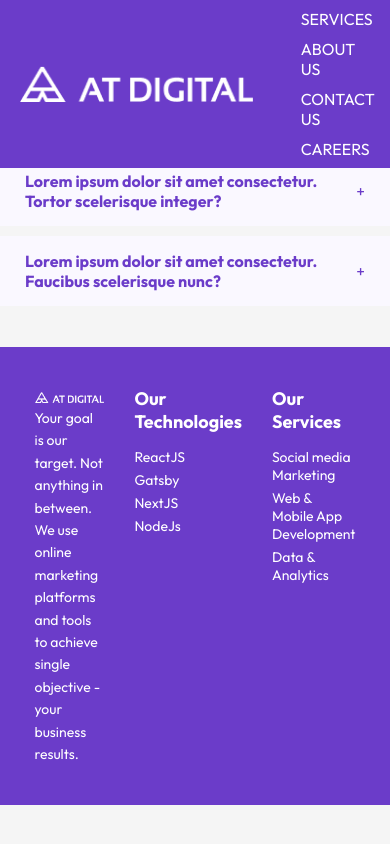
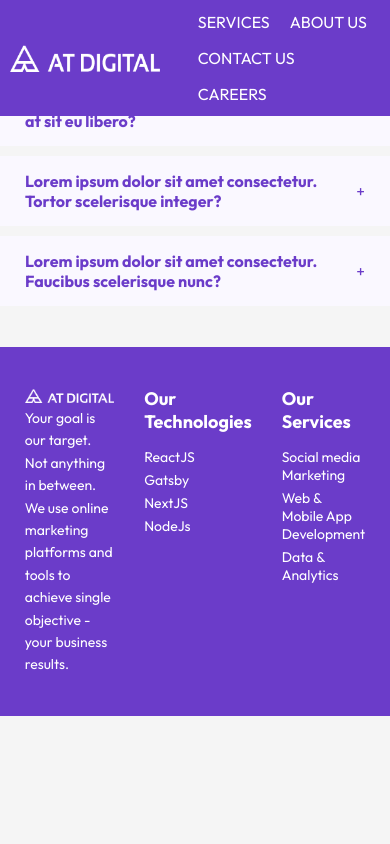
Before and after one commit to sreeginy/task_front-end, a React (Create React App) app: page /get-free-consultation in a window 390 px wide. Built offline with nearby package versions, Linux system fonts and the light colour scheme; the HTML template or start-up script is replaced by a standard one.

Commit message:
add responsive screen sizes

```diff
--- a/src/components/Consultations/Consultations.css
+++ b/src/components/Consultations/Consultations.css
@@ -56,5 +56,4 @@
 .Consultations{
     margin-bottom: 8%;
     margin-top: 3%;
-    text-align: left;
 }
--- a/src/components/Hero/Hero.css
+++ b/src/components/Hero/Hero.css
@@ -10,31 +10,45 @@
 }
 
 .box {
+    width: 630px;
+    height: 306px;
     margin-top: 354px;
     margin-left: 80px;
     padding: 24px 40px 32px 40px;
     gap: 20px;
     opacity: 0px;
     background: linear-gradient(to bottom right, #1CBDDD, #4DCA79);
+    font-size: 48px;
+    font-weight: 700;
+    line-height: 48px;
+    letter-spacing: -0.02em;
+    text-align: left;
 
-
-font-size: 48px;
-font-weight: 700;
-line-height: 48px;
-letter-spacing: -0.02em;
-text-align: left;
 
   }
 
-  .button {
+  .box-align{
+    margin-top: 354px;
+  }
+
+  .box .box-text{
+    color: #fff;
+    size: 48px;
+    line-height: 48px;
+    font-family: Inter;
+    letter-spacing: -2%;
+    font-weight: 700;
+
+  }
+
+  .box .button {
     background-color: #F28D35;
     width: 214px;
     height: 38px;
-    padding: 12px 20px;
+    font-size: 14px;
+    line-height: 14px;
+    letter-spacing: -2;
+    gap: 8px;
     border-radius: 4px;
-    opacity: 0px;
-    font-size: 16px;
-    cursor: pointer;
-    border: 0;
-    outline: 0;
+    padding: 12px, 20px, 12px, 20px;
 }
--- a/src/components/Hero/Hero.jsx
+++ b/src/components/Hero/Hero.jsx
@@ -15,29 +15,30 @@
   return (
 
     <div className='hero section'>
-
+      <div className='box-align'>
       <Box
           height={306}
           width={630}
           my={4}
           display="flex"
-  flexDirection="column" // Set flex direction to column
-  alignItems="flex-start" // Align items to start (left)
+          flexDirection="column"
+          alignItems="flex-start"
           gap={4}
           p={2}
           className="box"
         >
-  <Box>
+        <Box className='box-text'>
           We Crush Your Competitors, Goals, And Sales Records - Without The B.S.
         </Box>
-  <Box alignSelf="flex-start"> {/* Align button to end (right) */}
+        <Box alignSelf="flex-start">
 
         <Button variant="contained" className="button" onClick={handleConsultationClick}>
           GET FREE CONSULTATION
         </Button>
+
      </Box>
 </Box>
-
+</div>
     </div>
 
   )
--- a/src/components/TopNavigation/TopNavigation.css
+++ b/src/components/TopNavigation/TopNavigation.css
@@ -11,21 +11,15 @@
     align-items: center;
     justify-content: space-between;
     z-index: 10;
-
     gap: 28px;
     opacity: 0px;
-
 }
 
-
 .logo{
-    width: 238.89px;
-    height: 36.11px;
-    top: -11.11px;
+    width: 238px;
+    height: 27px;
     gap: 0px;
     opacity: 0px;
-
-
 }
 
 nav ul li{
@@ -35,5 +29,68 @@
     font-size: 16px;
     gap: 28px;
     opacity: 0px;
+}
+nav .home{
+    display: none;
+}
 
+.menu-icon {
+    display: none;
 }
+/* ----------------------------------------------------  Breakpoints */
+
+
+@media (max-width: 1200px) {
+    .logo {
+        width: 200px;
+    }
+    nav ul li {
+        margin: 10px 15px;
+    }
+}
+
+@media (max-width: 768px) {
+    .logo {
+        width: 150px;
+    }
+    nav ul li {
+        margin: 8px 10px;
+    }
+}
+
+@media (max-width: 375px) {
+    nav {
+        padding: 15px 0;
+    }
+    nav ul {
+        position: fixed;
+        top: 0;
+        right: 0;
+        bottom: 0;
+        background: #FFFFFF;
+        color: black;
+        z-index: -1;
+        width: 200px;
+        padding-top: 70px;
+        transition: 0.5s;
+    }
+    nav ul li {
+        display: block;
+        margin: 25px 40px;
+        gap: 36px;
+    }
+
+    nav .home {
+        display: block;
+    }
+
+    .menu-icon {
+        display: block;
+        width: 30px;
+        cursor: pointer;
+    }
+
+    .hide-mobile-menu {
+        right: -200px;
+    }
+}
--- a/src/components/TopNavigation/TopNavigation.jsx
+++ b/src/components/TopNavigation/TopNavigation.jsx
@@ -1,18 +1,28 @@
-import React from 'react';
+import React, { useState } from 'react';
 import './TopNavigation.css';
 import Logo from '../../assets/Logo.png';
+import menuIcon from "../../assets/menu.png";
 
 const Navbar = () => {
+
+    const[mobileMenu, setMobileMenu] = useState(false)
+    const toggleMenu = () => {
+      mobileMenu ? setMobileMenu(false) : setMobileMenu(true);
+    }
+
+
   return (
     <nav className='container'>
-      <img src={Logo} alt="" className='logo' />
+      <img src={Logo} alt="" className="logo" />
 
-      <ul>
+      <ul className={mobileMenu?'':'hide-mobile-menu'}>
+        <li className="home">HOME</li>
         <li>SERVICES</li>
         <li>ABOUT US</li>
         <li>CONTACT US</li>
         <li>CAREERS</li>
       </ul>
+      <img src={menuIcon} alt="" className="menu-icon" onClick={toggleMenu}/>
     </nav>
   )
 }
--- a/src/index.css
+++ b/src/index.css
@@ -1,11 +1,14 @@
 @import url('https://fonts.googleapis.com/css2?family=Outfit:wght@100..900&family=Roboto:ital,wght@0,100;0,300;0,400;0,500;0,700;0,900;1,100;1,300;1,400;1,500;1,700;1,900&display=swap');
+
+@import url('https://fonts.googleapis.com/css2?family=Inter:wght@100..900&display=swap');
+
 
 *{
   margin: 0;
   padding: 0;
   box-sizing: border-box;
   cursor: pointer;
-  font-family: "Outfit", sans-serif;
+  font-family: "Outfit", Inter;
 }
 
 body {
@@ -21,21 +24,19 @@
 
 
 .container {
-  padding-left: 5%;
-  padding-right: 5%;
+  padding-left: 6%;
+  padding-right: 6%;
 }
 
-/* .button {
-  background-color:#F28D35;
-  width: Hug (214px)px;
-  height: Hug (38px)px;
-  padding: 12px 20px 12px 20px;
-  gap: 8px;
-  border-radius: 4px 0px 0px 0px;
-  opacity: 0px;
+/* ----------------------------------------------------  Breakpoints */
 
-  font-size: 16px;
-  cursor: pointer;
-  border: 0;
-  outline: 0;
-} */
+
+@media (max-width: 1200px)  {
+
+  .container {
+  padding-left: 2.5%;
+  padding-right: 2.5%;
+  }
+
+
+}
```
Also changed, not shown: src/assets/menu.png (added). Lines whose indentation alone changed are shown as unchanged.
